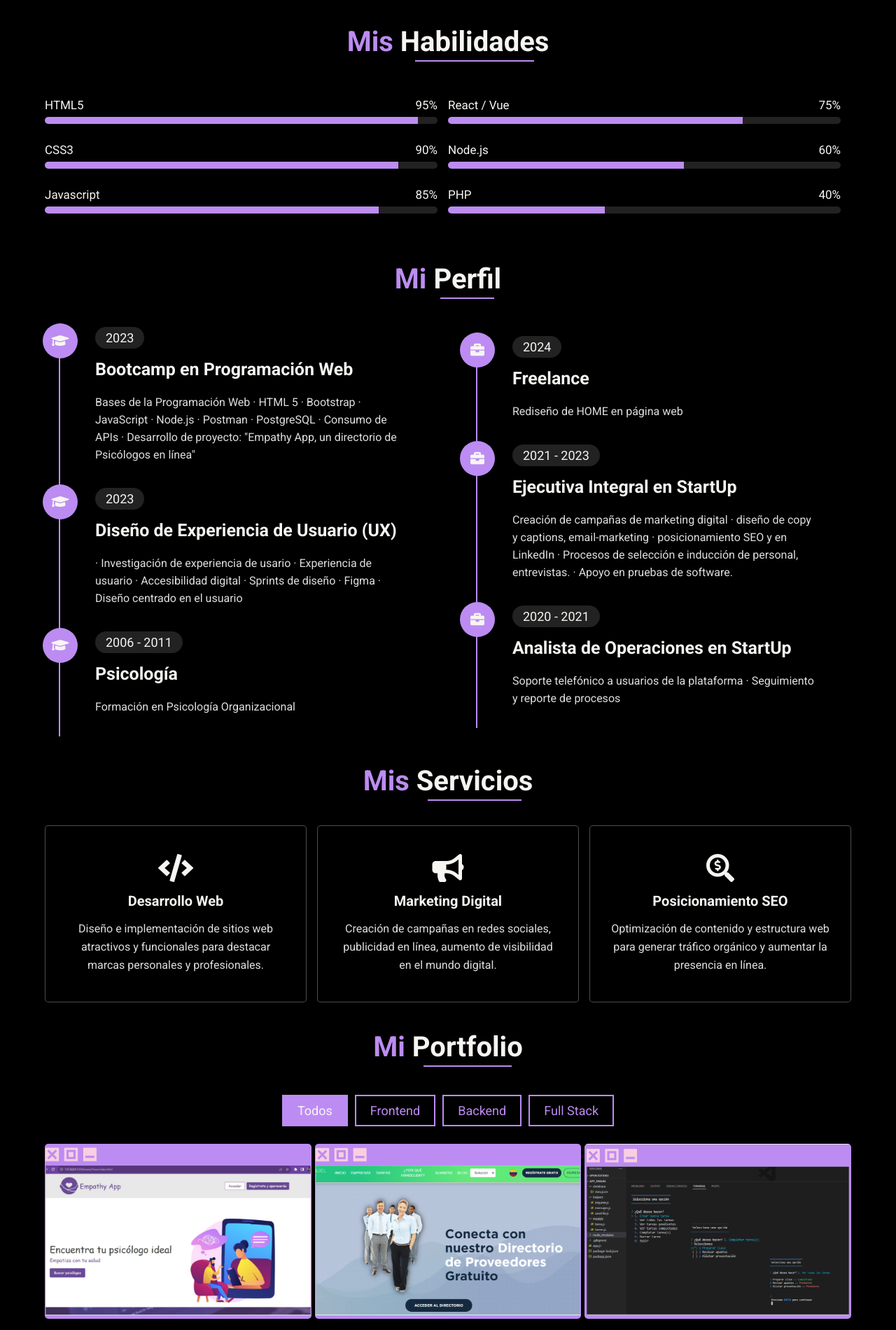
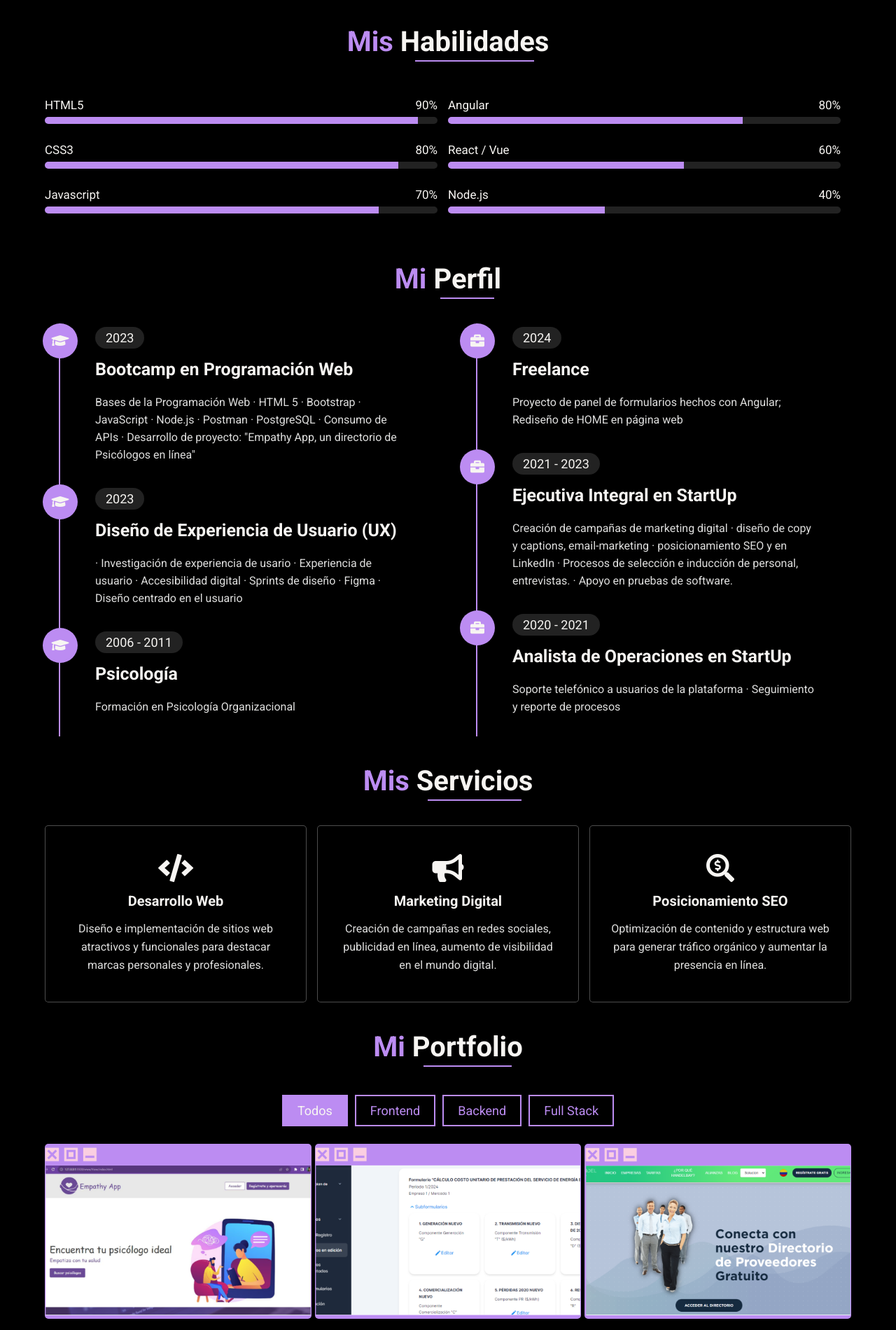
Before and after one commit to LynGi/portfolio-lyn, a plain HTML site: page index.html in a window 1280 px wide. Shown: the part 1240-3140 px from the top of the page at 70% size. Drawn offline with Linux system fonts and the light colour scheme.

Commit message:
Actualización de experiencia con Angular

```diff
--- a/index.html
+++ b/index.html
@@ -132,16 +132,6 @@
                             <h3>proyectos completados</h3>
                         </div>
 
-                        <!-- <div class="box">
-                            <h1 class="count" data-count="80">80+</h1>
-                            <h3>happy clients</h3>
-                        </div>
-
-                        <div class="box">
-                            <h1 class="count" data-count="1">B1</h1>
-                            <h3>Inglé</h3>
-                        </div> -->
-
                     </div>
 
                 </div>
@@ -159,30 +149,30 @@
             <div class="skills">
                 <div class="skill-item item1">
                     <div class="box">
-                        <h3>HTML5<span> 95% </span> </h3>
+                        <h3>HTML5<span> 90% </span> </h3>
                         <div class="progress-bar"> <span></span> </div>
                     </div>
                     <div class="box">
-                        <h3>CSS3<span> 90% </span> </h3>
+                        <h3>CSS3<span> 80% </span> </h3>
                         <div class="progress-bar"> <span></span> </div>
                     </div>
                     <div class="box">
-                        <h3>Javascript<span> 85% </span> </h3>
+                        <h3>Javascript<span> 70% </span> </h3>
                         <div class="progress-bar"> <span></span> </div>
                     </div>
                 </div>
 
                 <div class="skill-item item2">
                     <div class="box">
-                        <h3>React / Vue<span> 75% </span> </h3>
+                        <h3>Angular<span> 80% </span> </h3>
                         <div class="progress-bar"> <span></span> </div>
                     </div>
                     <div class="box">
-                        <h3>Node.js<span> 60% </span> </h3>
+                        <h3>React / Vue<span> 60% </span> </h3>
                         <div class="progress-bar"> <span></span> </div>
                     </div>
                     <div class="box">
-                        <h3>PHP<span> 40% </span> </h3>
+                        <h3>Node.js<span> 40% </span> </h3>
                         <div class="progress-bar"> <span></span> </div>
                     </div>
                 </div>
@@ -256,7 +246,7 @@
                     <div class="content">
                         <span>2024</span>
                         <h3>Freelance</h3>
-                        <p> Rediseño de HOME en página web </p>
+                        <p> Proyecto de panel de formularios hechos con Angular; Rediseño de HOME en página web </p>
                     </div>
                 </div>
 
@@ -345,12 +335,12 @@
                 <li class="button btn active" data-filter="all">Todos</li>
                 <li class="button btn" data-filter="frontend">Frontend</li>
                 <li class="button btn" data-filter="backend">Backend</li>
-                <li class="button btn" data-filter="disenoux">Full Stack</li>
+                <li class="button btn" data-filter="fullstack">Full Stack</li>
             </ul>
 
             <div class="box-container">
 
-                <div class="portfolio-item image disenoux">
+                <div class="portfolio-item image fullstack">
                     <img src="assets/images/Portfolio/portfolio-6.png" alt="Portfolio-Image" />
                     <div class="content">
                         <h4>Full Stack</h4>
@@ -359,21 +349,14 @@
                     </div>
                 </div>
 
-                <!-- <div class="portfolio-item image frontend">
-                    <img src="assets/images/Portfolio/portfolio-1.png" alt="Portfolio-Image" />
+                <div class="portfolio-item image fullstack">
+                    <img src="assets/images/Portfolio/portfolio-7.png" alt="Portfolio-Image" />
                     <div class="content">
-                        <h4>Frontend</h4>
-                        <a data-effect="mfp-newspaper" href="assets/images/Portfolio/portfolio-1.png" class="view-btn"><i class="fas fa-search-plus"></i></a>
+                        <h4>Full Stack</h4>
+                        <p>Angular js / Tailwindcss</p>
+                        <a data-effect="mfp-newspaper" href="assets/images/Portfolio/portfolio-7.png" class="view-btn"><i class="fas fa-search-plus"></i></a>
                     </div>
-                </div> -->
-
-                <!-- <div class="portfolio-item image frontend">
-                    <img src="assets/images/Portfolio/portfolio-2.png" alt="Portfolio-Image" />
-                    <div class="content">
-                        <h4>Frontend</h4>
-                        <a data-effect="mfp-newspaper" href="assets/images/Portfolio/portfolio-2.png" class="view-btn"><i class="fas fa-search-plus"></i></a>
-                    </div>
-                </div> -->
+                </div>
 
                 <div class="portfolio-item image frontend">
                     <img src="assets/images/Portfolio/portfolio-3.png" alt="Portfolio-Image" />
@@ -381,24 +364,6 @@
                         <h4>Frontend</h4>
                         <p>Vue.js</p>
                         <a data-effect="mfp-newspaper" href="assets/images/Portfolio/portfolio-3.png" class="view-btn"><i class="fas fa-search-plus"></i></a>
-                    </div>
-                </div>
-
-                <!-- <div class="portfolio-item image backend">
-                    <img src="assets/images/Portfolio/portfolio-4.png" alt="Portfolio-Image" />
-                    <div class="content">
-                        <h4>Backend</h4>
-                        <a ><p>Javascript</p></a>
-                        <a data-effect="mfp-newspaper" href="assets/images/Portfolio/portfolio-4.png" class="view-btn"><i class="fas fa-search-plus"></i></a>
-                    </div>
-                </div> -->
-
-
-                <div class="portfolio-item image backend">
-                    <img src="assets/images/Portfolio/portfolio-5.png" alt="Portfolio-Image" />
-                    <div class="content">
-                        <h4>Backend</h4>
-                        <a data-effect="mfp-newspaper" href="assets/images/Portfolio/portfolio-5.png" class="view-btn"><i class="fas fa-search-plus"></i></a>
                     </div>
                 </div>
 
```
Also changed, not shown: assets/images/Portfolio/portfolio-7.png (added), 1 other file.
